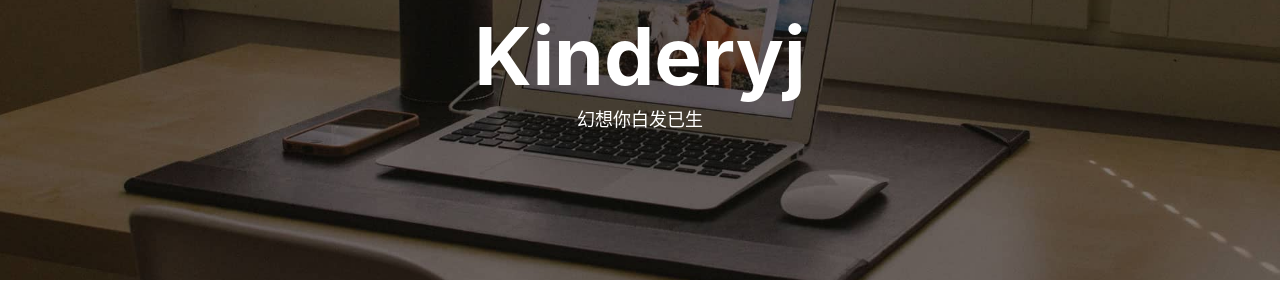
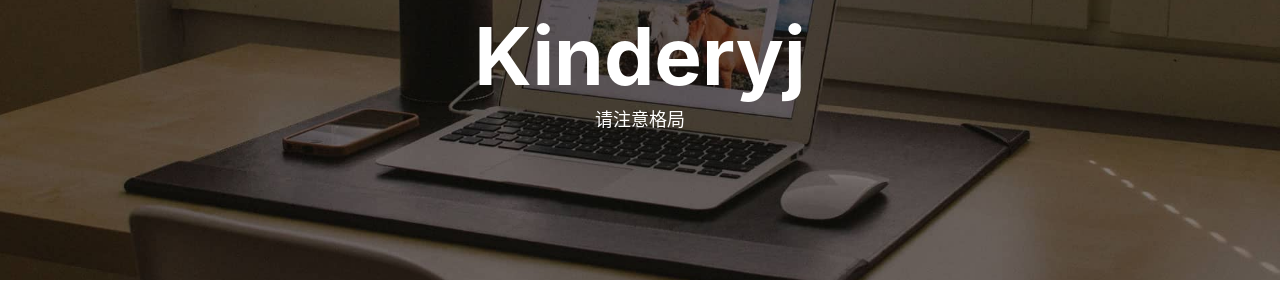
Before and after one commit to kinderyj/kinderyj.github.io, a Jekyll site: the page built from index.html, in a window 1280 px wide. Shown: the part 138-438 px from the top of the page. Built offline with Jekyll 4.4.1, drawn with Linux system fonts in a browser that asks for light colours; nearby versions of some CDN libraries; the list of posts is cut into pages by our own code; comment, search, counter and statistics services are not loaded.

Commit message:
Update index.html

```diff
--- a/index.html
+++ b/index.html
@@ -1,6 +1,6 @@
 ---
 layout: page
-description: "幻想你白发已生"
+description: "请注意格局"
 ---
 
 {% for post in paginator.posts %}
```
